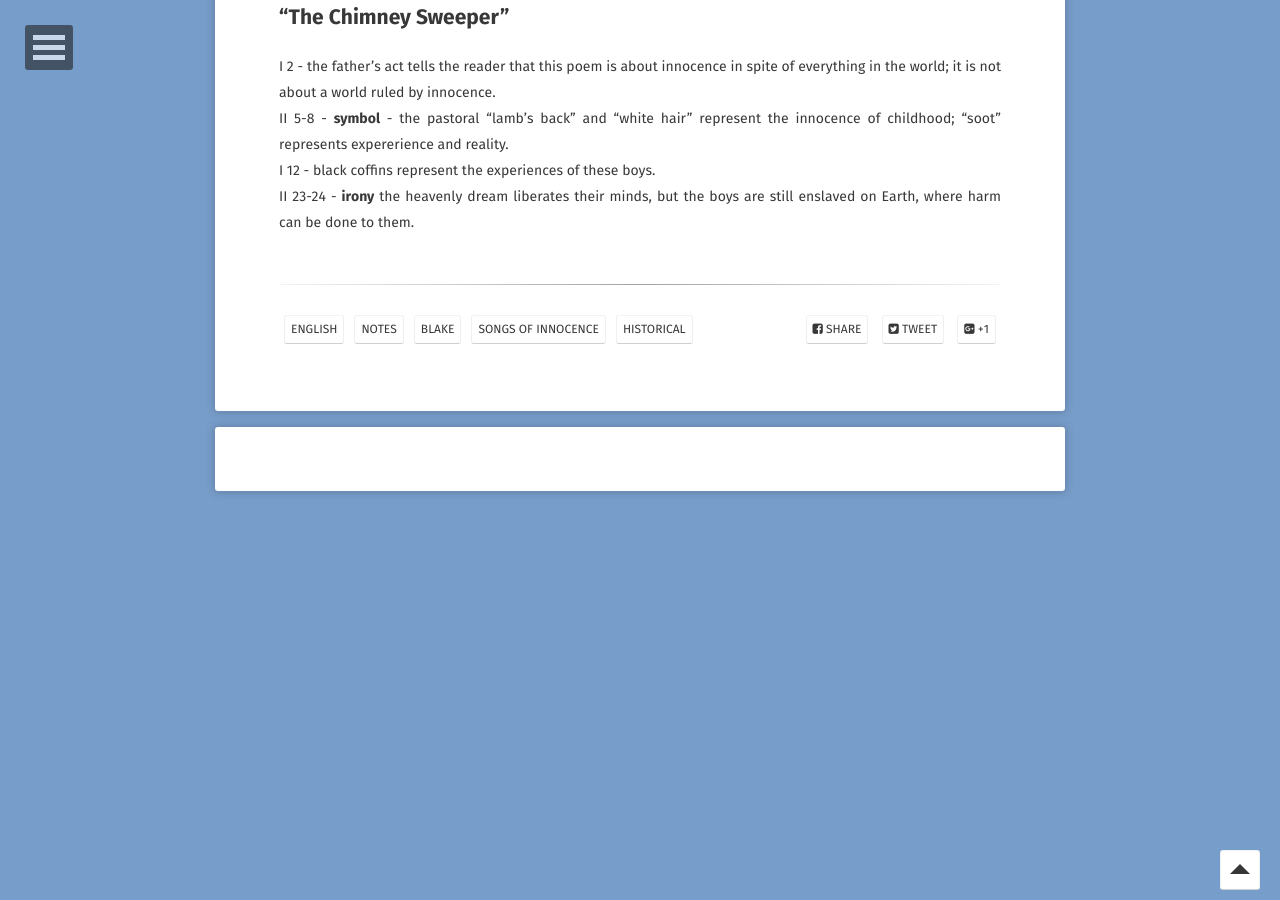
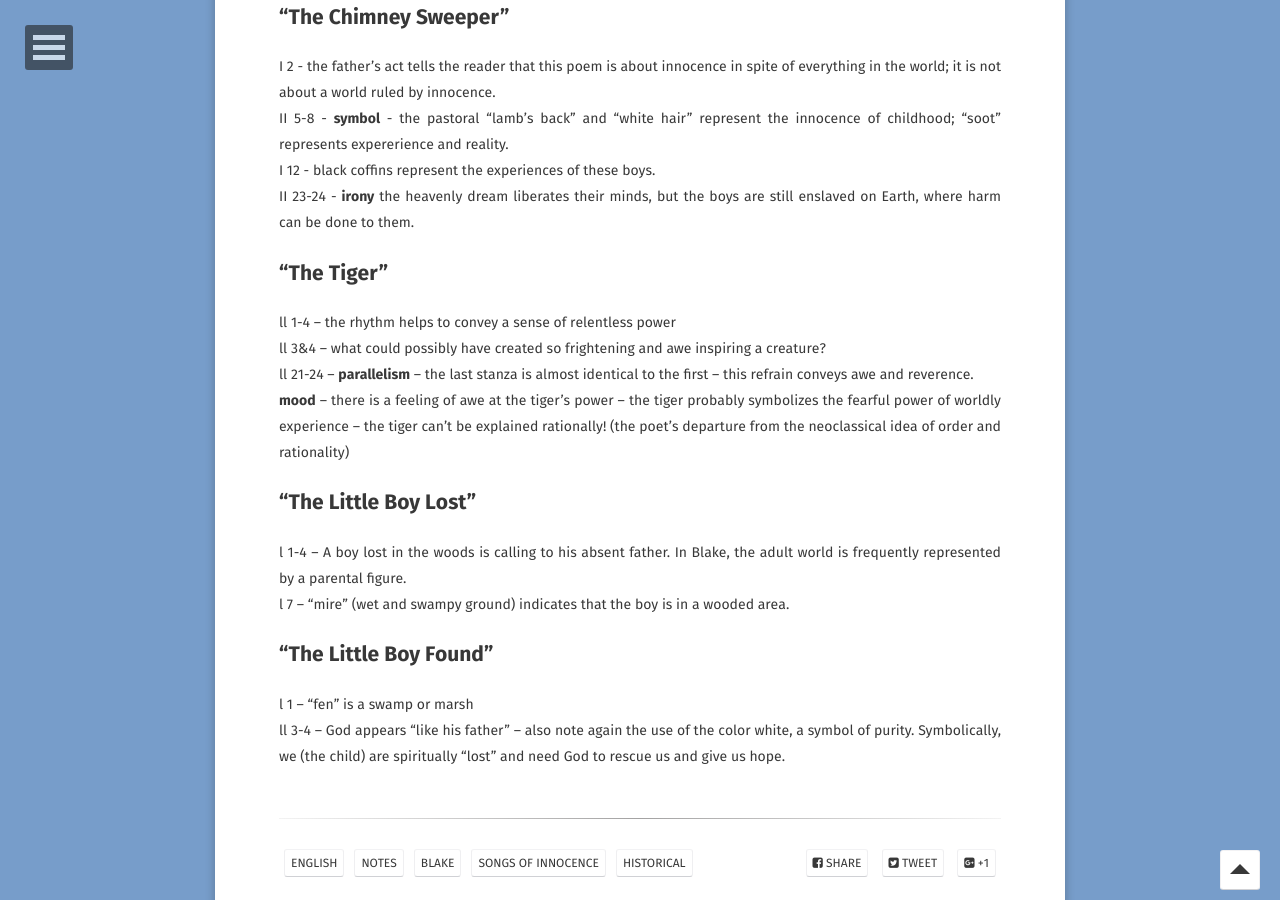
Before and after one commit to EthenStrine/site, a Jekyll site: the page built from _posts/2019-03-07-blake.md, in a window 1280 px wide and 900 px high, scrolled down 1163 px. Built offline with Jekyll 4.4.1, drawn with Linux system fonts in a browser that asks for light colours; some web fonts are replaced; comment, search, counter and statistics services are not loaded; some of the changed text lies outside the part shown.

Commit message:
changes
updating notes - blake.md
fixing date - mouse.md

```diff
--- a/_posts/2019-03-07-blake.md
+++ b/_posts/2019-03-07-blake.md
@@ -38,3 +38,21 @@ I 2 - the father's act tells the reader that this poem is about innocence in spi
 II 5-8 - **symbol** - the pastoral "lamb's back" and "white hair" represent the innocence of childhood; "soot" represents expererience and reality.
 I 12 - black coffins represent the experiences of these boys.
 II 23-24 - **irony** the heavenly dream liberates their minds, but the boys are still enslaved on Earth, where harm can be done to them.
+
+## “The Tiger”
+
+ll 1-4 – the rhythm helps to convey a sense of relentless power
+ll 3&4 – what could possibly have created so frightening and awe inspiring a creature?
+ll 21-24 – **parallelism** – the last stanza is almost identical to the first – this refrain conveys awe and reverence.
+**mood** – there is a feeling of awe at the tiger’s power – the tiger probably symbolizes the fearful power of worldly experience – the tiger can’t be explained rationally! (the poet’s departure from the neoclassical idea of order and rationality)
+
+## “The Little Boy Lost”
+
+l 1-4 – A boy lost in the woods is calling to his absent father. In Blake, the adult world is frequently represented by a parental figure.
+l 7 – “mire” (wet and swampy ground) indicates that the boy is in a wooded area.
+
+
+## “The Little Boy Found”
+
+l 1 – “fen” is a swamp or marsh
+ll 3-4 – God appears “like his father” – also note again the use of the color white, a symbol of purity. Symbolically, we (the child) are spiritually “lost” and need God to rescue us and give us hope.
```
Also changed, not shown: _posts/2019-03-06-mouse.md (renamed from _posts/2019-05-06-mouse.md).
